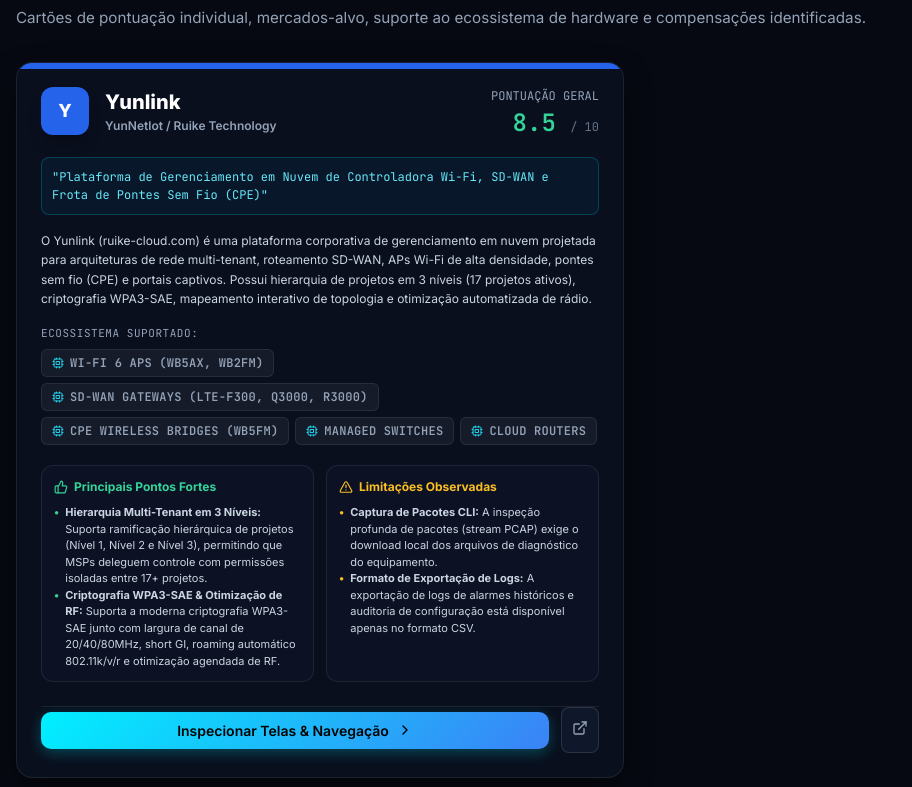
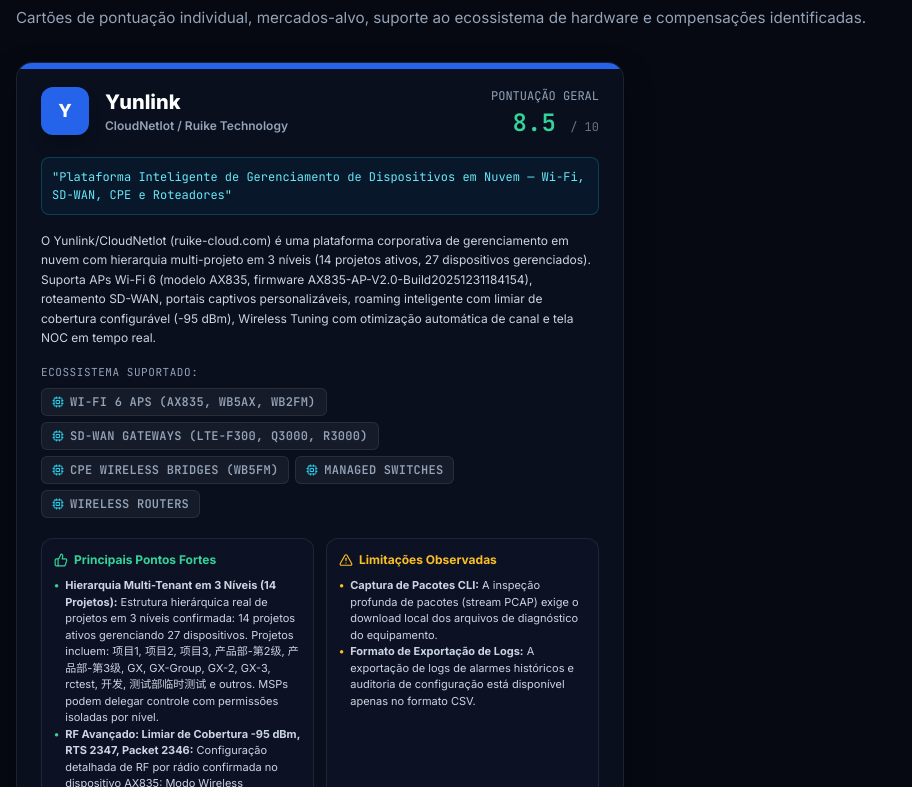
Before and after one commit to GabrielSteffens/Cloud, a React (Vite) app: page / in a window 1280 px wide. Shown: the part 1773-2560 px from the top of the page, without its empty margins (0-912 px from the left). Built offline with nearby package versions, Linux system fonts and the light colour scheme.

Commit message:
feat: update Yunlink with deep audit data - AX835 firmware, RF thresholds, NOC screen, 14 projects, 27 devices

```diff
--- a/src/data/platforms/yunlinkCloud.ts
+++ b/src/data/platforms/yunlinkCloud.ts
@@ -6,27 +6,27 @@
   return {
     id: 'yunlink',
     name: 'Yunlink',
-    vendor: 'YunNetlot / Ruike Technology',
+    vendor: 'CloudNetlot / Ruike Technology',
     logoColor: '#2563eb',
     url: 'https://ruike-cloud.com',
     tagline: isPt
-      ? 'Plataforma de Gerenciamento em Nuvem de Controladora Wi-Fi, SD-WAN e Frota de Pontes Sem Fio (CPE)'
-      : 'Cloud Controller, SD-WAN & Wireless Bridge Fleet Management Platform',
+      ? 'Plataforma Inteligente de Gerenciamento de Dispositivos em Nuvem — Wi-Fi, SD-WAN, CPE e Roteadores'
+      : 'Intelligent Cloud Device Management Platform — Wi-Fi, SD-WAN, CPE & Wireless Routers',
     targetMarket: isPt
-      ? 'MSPs, Wi-Fi Corporativo, Gateways SD-WAN, Espaços Comerciais, Pontes Sem Fio Outdoor (CPE)'
-      : 'MSPs, Enterprise Wi-Fi, SD-WAN Gateways, Commercial Spaces, Wireless Bridges (CPE)',
+      ? 'MSPs, Wi-Fi Corporativo, Gateways SD-WAN, Espaços Comerciais com Portal Captivo, Frotas de CPE Outdoor'
+      : 'MSPs, Enterprise Wi-Fi, SD-WAN Gateways, Commercial Venues with Captive Portal, Outdoor CPE Fleets',
     ecosystem: [
-      'Wi-Fi 6 APs (WB5AX, WB2FM)',
+      'Wi-Fi 6 APs (AX835, WB5AX, WB2FM)',
       'SD-WAN Gateways (LTE-F300, Q3000, R3000)',
       'CPE Wireless Bridges (WB5FM)',
       'Managed Switches',
-      'Cloud Routers'
+      'Wireless Routers'
     ],
     overallScore: 8.5,
-    lastEvaluated: '2026-09-01',
+    lastEvaluated: '2026-09-02',
     summary: isPt
-      ? 'O Yunlink (ruike-cloud.com) é uma plataforma corporativa de gerenciamento em nuvem projetada para arquiteturas de rede multi-tenant, roteamento SD-WAN, APs Wi-Fi de alta densidade, pontes sem fio (CPE) e portais captivos. Possui hierarquia de projetos em 3 níveis (17 projetos ativos), criptografia WPA3-SAE, mapeamento interativo de topologia e otimização automatizada de rádio.'
-      : 'Yunlink (ruike-cloud.com) is an enterprise cloud management platform designed for multi-tenant network architectures, SD-WAN routing, high-density Wi-Fi APs, wireless bridges (CPE), and captive portals. It features nested project hierarchies (17 active projects), WPA3-SAE encryption, interactive topology mapping, and automated RF tuning.',
+      ? 'O Yunlink/CloudNetlot (ruike-cloud.com) é uma plataforma corporativa de gerenciamento em nuvem com hierarquia multi-projeto em 3 níveis (14 projetos ativos, 27 dispositivos gerenciados). Suporta APs Wi-Fi 6 (modelo AX835, firmware AX835-AP-V2.0-Build20251231184154), roteamento SD-WAN, portais captivos personalizáveis, roaming inteligente com limiar de cobertura configurável (-95 dBm), Wireless Tuning com otimização automática de canal e tela NOC em tempo real.'
+      : 'Yunlink/CloudNetlot (ruike-cloud.com) is an enterprise cloud management platform with 3-tier multi-project hierarchy (14 active projects, 27 managed devices). Supports Wi-Fi 6 APs (AX835 model, firmware AX835-AP-V2.0-Build20251231184154), SD-WAN routing, customizable captive portals, intelligent roaming with configurable coverage threshold (-95 dBm), Wireless Tuning with auto channel optimization, and real-time NOC Large Screen dashboard.',
 
     scores: {
       wireless: 8.8,
@@ -56,23 +56,28 @@
 
     strengths: [
       {
-        title: isPt ? 'Hierarquia Multi-Tenant em 3 Níveis' : 'Nested Multi-Level Project Hierarchy',
-        description: isPt ? 'Suporta ramificação hierárquica de projetos (Nível 1, Nível 2 e Nível 3), permitindo que MSPs deleguem controle com permissões isoladas entre 17+ projetos.' : 'Supports multi-tier project branching (Level 1, Level 2, Level 3 Orgs), enabling MSPs to delegate tenant control across 17+ projects with isolated permissions.',
+        title: isPt ? 'Hierarquia Multi-Tenant em 3 Níveis (14 Projetos)' : 'Nested 3-Tier Multi-Tenant Project Hierarchy (14 Projects)',
+        description: isPt ? 'Estrutura hierárquica real de projetos em 3 níveis confirmada: 14 projetos ativos gerenciando 27 dispositivos. Projetos incluem: 项目1, 项目2, 项目3, 产品部-第2级, 产品部-第3级, GX, GX-Group, GX-2, GX-3, rctest, 开发, 测试部临时测试 e outros. MSPs podem delegar controle com permissões isoladas por nível.' : 'Real 3-tier project hierarchy confirmed: 14 active projects managing 27 devices across Gateway, Switch, Router, AP and CPE categories. Projects include sub-tenants (项目2, 项目3 under 项目1). MSPs can delegate control with isolated permissions per level.',
         impact: 'High'
       },
       {
-        title: isPt ? 'Criptografia WPA3-SAE & Otimização de RF' : 'WPA3-SAE & Advanced RF Tuning',
-        description: isPt ? 'Suporta a moderna criptografia WPA3-SAE junto com largura de canal de 20/40/80MHz, short GI, roaming automático 802.11k/v/r e otimização agendada de RF.' : 'Supports modern WPA3-SAE security alongside 20/40/80MHz channel width, short GI, 802.11k/v/r auto roaming, and scheduled RF tuning.',
+        title: isPt ? 'RF Avançado: Limiar de Cobertura -95 dBm, RTS 2347, Packet 2346' : 'Advanced RF: Coverage Threshold -95 dBm, RTS 2347, Packet 2346',
+        description: isPt ? 'Configuração detalhada de RF por rádio confirmada no dispositivo AX835: Modo Wireless 11NG_HT20, Canal Auto, Tx Power Min, Limiar de Cobertura -95 dBm (slider), Packet Threshold 2346, RTS Threshold 2347, Max de Usuários 256, Short GI desabilitado. Wireless Tuning com otimização de canal com 1 clique.' : 'Per-device detailed RF settings confirmed on AX835: Wireless Mode 11NG_HT20, Channel Auto, Tx Power Min, Coverage Threshold slider at -95 dBm, Packet Threshold 2346, RTS Threshold 2347, Max Users per radio 256, Short GI Disabled. One-click Wireless Tuning with channel optimization.',
         impact: 'High'
       },
       {
-        title: isPt ? 'Portal Captivo Integrado com Vouchers e SMS' : 'Integrated Captive Portal & Auth',
-        description: isPt ? 'Construtor de Portal Captivo integrado com suporte a verificação por SMS, vouchers com código, login de membros, acesso com 1-clique e redirecionamento de URL.' : 'Built-in Portal Page designer supporting SMS verification, passcode vouchers, member login, One-Click access, and custom landing redirect URLs.',
+        title: isPt ? 'Portal Captivo Multimodo com Preview Mobile/Desktop' : 'Multi-Mode Captive Portal with Mobile/Desktop Preview',
+        description: isPt ? 'Portal captivo integrado com preview alternável entre mobile e desktop, editor de banner (1170x1020px, max 200KB, JPG/PNG), cor de tema, URL de redirecionamento, e 3 fases: Pré-Auth, Em Autenticação e Pós-Auth. Submenu: Portal, Auth Methods, Strategy, Auth Config, Auth Details.' : 'Built-in captive portal with switchable mobile/desktop preview, banner editor (1170x1020px, max 200KB, JPG/PNG), theme color, redirect URL, and 3 lifecycle stages: Before Auth, Process Auth, After Auth. Sub-menu: Portal, Auth Methods, Strategy, Auth Config, Auth Details.',
         impact: 'High'
       },
       {
-        title: isPt ? 'Ecossistema Abrangente SD-WAN e Pontes CPE' : 'Broad SD-WAN & CPE Bridge Ecosystem',
-        description: isPt ? 'Gerencia nativamente pontes sem fio outdoor (WB5FM), gateways SD-WAN (LTE-F300, Q3000, R3000), roteadores, switches e APs Wi-Fi 6 (WB5AX, WB2FM).' : 'Natively manages wireless outdoor bridges (WB5FM), SD-WAN gateways (LTE-F300, Q3000, R3000), routers, switches, and Wi-Fi 6 APs (WB5AX, WB2FM).',
+        title: isPt ? 'NOC Large Screen — Dashboard Inteligente em Tempo Real' : 'NOC Large Screen — Real-Time Intelligent Dashboard',
+        description: isPt ? 'Tela de monitoramento dedicada em modo escuro ("Intelligent device management platform") mostrando: distribuição por tipo de dispositivo (AP 62.96%, CPE 22.22%, Wireless Router 11.11%, Gateway 3.71%), 3 Online / 24 Offline de 27 totais, logs de configuração (17 registros hoje), terminais online (8), e log de upgrade.' : 'Dedicated dark-mode NOC screen titled "Intelligent device management platform" showing: device type distribution (AP 62.96%, CPE 22.22%, Wireless Router 11.11%, Gateway 3.71%), 3 Online / 24 Offline of 27 total, configuration logs (17 today), online terminals (8), upgrade log, and alarm display.',
+        impact: 'High'
+      },
+      {
+        title: isPt ? 'Upgrade de Firmware Dual-Path: Cloud + Upload Local' : 'Dual-Path Firmware Upgrade: Cloud OTA + Local Upload',
+        description: isPt ? 'Firmware upgrade confirmado para modelo AX835: versão atual AX835-AP-V2.0-Build20251231184154. Interface com duas abas: Cloud Upgrade (puxa da nuvem) e Local Upgrade (upload manual de binário). Suporta Batch Upgrade com seleção múltipla de dispositivos.' : 'Firmware upgrade confirmed for AX835 model: current version AX835-AP-V2.0-Build20251231184154 (Build date 2025-12-31). Two-tab interface: Cloud Upgrade (pull from cloud repo) and Local Upgrade (manual binary upload). Supports Batch Upgrade with multi-device selection.',
         impact: 'High'
       }
     ],
```
